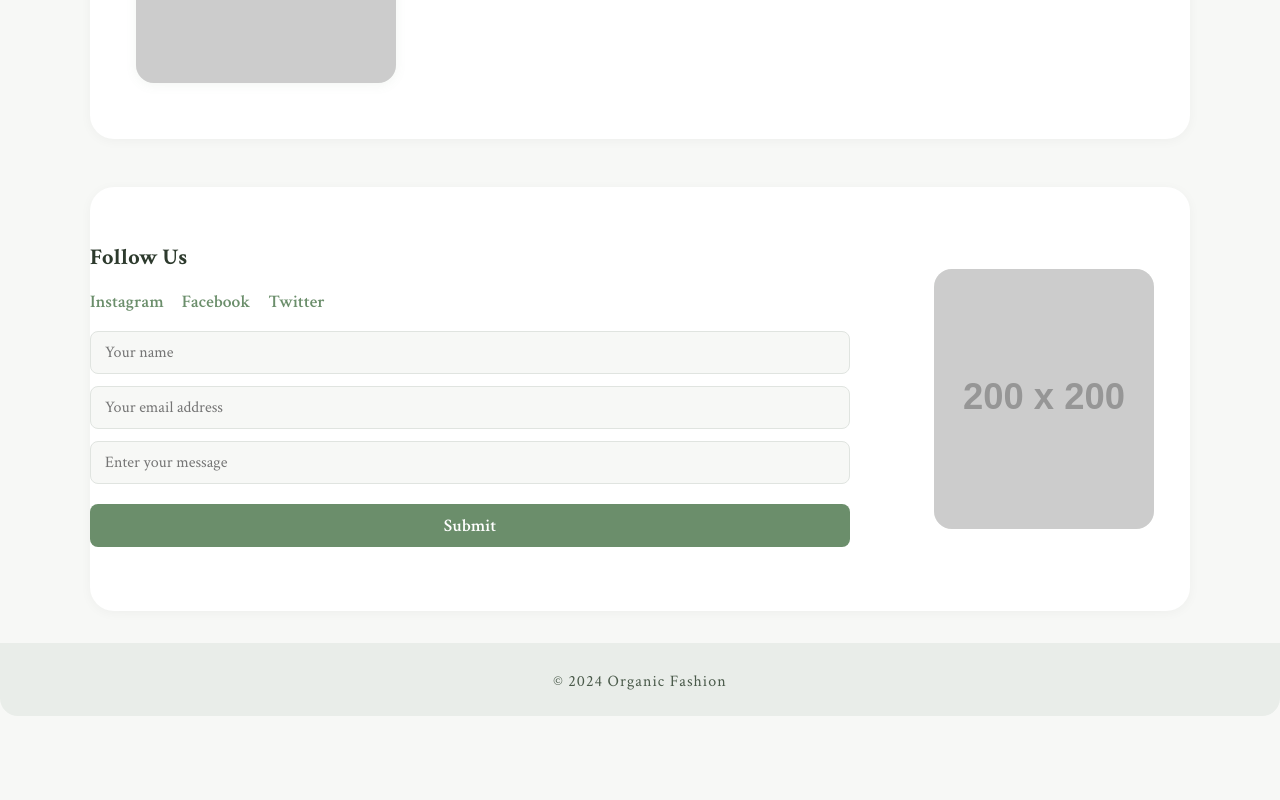
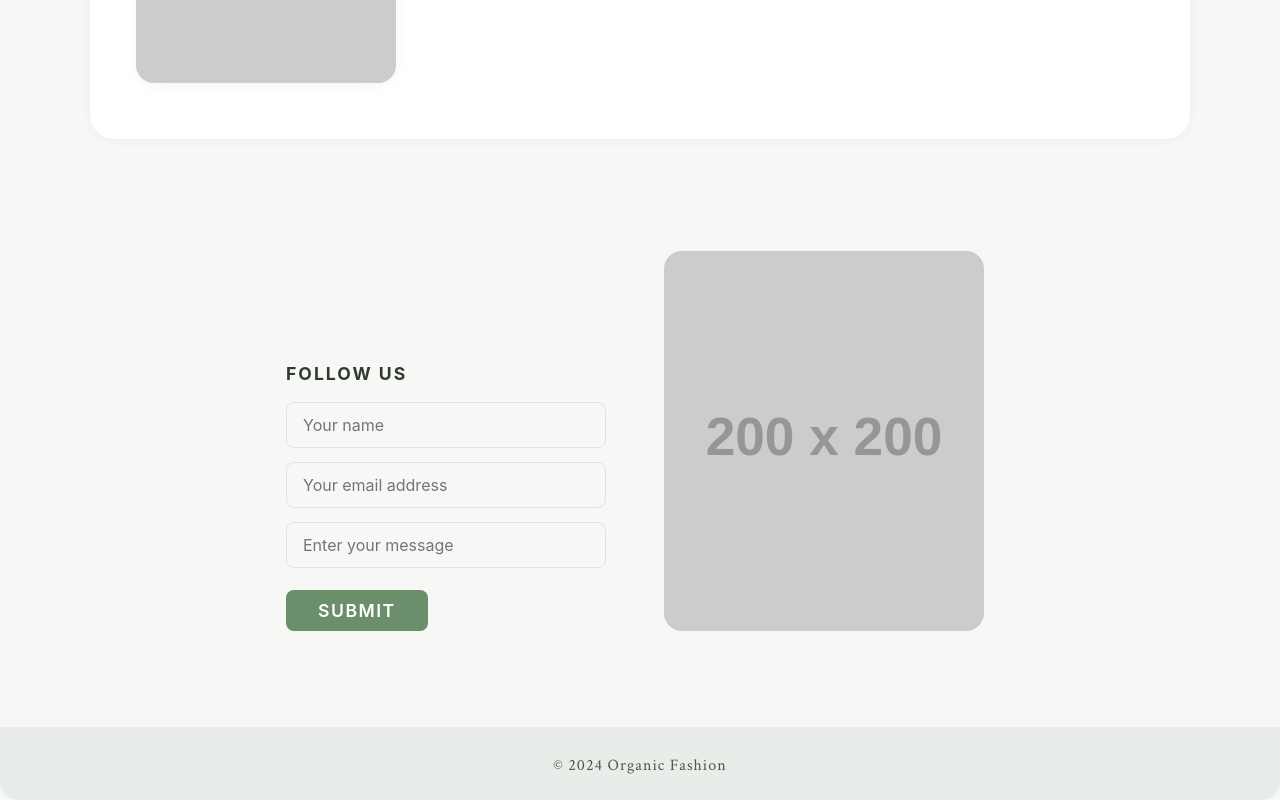
Before and after one commit to chasov-artem/organic-repo, a React (Vite) app: page / in a window 1280 px wide. Shown: the part 1684-2484 px from the top of the page. Before the commit the page ends 2400 px from the top, so only its background shows below. Built offline with nearby package versions, Linux system fonts and the light colour scheme.

Commit message:
style: update Follow Us / Contact Form section to match Figma design

```diff
--- a/src/components/ContactForm/ContactForm.jsx
+++ b/src/components/ContactForm/ContactForm.jsx
@@ -6,21 +6,9 @@ const ContactForm = () => {
 
   return (
     <section className={styles["contact"]}>
-      <div className={styles["contact__content"]}>
+      <div className={styles["contact__container"]}>
+        <div className={styles["contact__form-wrap"]}>
           <h2 className={styles["contact__title"]}>Follow Us</h2>
-        <div className={styles["contact__socials"]}>
-          {contact.socials.map((s) => (
-            <a
-              key={s.name}
-              href={s.url}
-              className={styles["contact__social"]}
-              target="_blank"
-              rel="noopener noreferrer"
-            >
-              {s.name}
-            </a>
-          ))}
-        </div>
           <form className={styles["contact__form"]}>
             {contact.form.fields.map((f) => (
               <input
@@ -43,6 +31,7 @@ const ContactForm = () => {
             className={styles["contact__img"]}
           />
         </div>
+      </div>
     </section>
   );
 };
--- a/src/components/ContactForm/ContactForm.module.scss
+++ b/src/components/ContactForm/ContactForm.module.scss
@@ -1,28 +1,36 @@
 .contact {
-  display: flex;
-  align-items: stretch;
-  justify-content: center;
-  gap: 48px;
-  padding: 56px 0 56px 0;
-  max-width: 1100px;
-  margin: 0 auto;
-  background: #fff;
-  border-radius: 24px;
-  box-shadow: 0 2px 12px rgba(0, 0, 0, 0.04);
+  width: 100%;
+  background: #f7f8f6;
+  padding: 64px 0 64px 0;
 
-  &__content {
-    flex: 1 1 0;
-    padding: 0 32px 0 0;
+  &__container {
+    max-width: 1100px;
+    margin: 0 auto;
     display: flex;
-    flex-direction: column;
+    align-items: flex-end;
+    gap: 48px;
     justify-content: center;
   }
 
+  &__form-wrap {
+    flex: 1 1 0;
+    display: flex;
+    flex-direction: column;
+    align-items: flex-start;
+    justify-content: flex-end;
+    max-width: 320px;
+    width: 100%;
+    padding: 0;
+  }
+
   &__title {
-    font-size: 1.4rem;
+    font-size: 1.1rem;
+    font-family: "Inter", Arial, sans-serif;
     font-weight: 700;
     margin-bottom: 18px;
     color: #2d3a2d;
+    letter-spacing: 2px;
+    text-transform: uppercase;
   }
 
   &__socials {
@@ -44,17 +52,21 @@
   &__form {
     display: flex;
     flex-direction: column;
-    gap: 12px;
-    margin-bottom: 8px;
+    gap: 14px;
+    width: 100%;
+    align-items: flex-start;
   }
 
   &__input {
-    padding: 10px 14px;
+    padding: 12px 16px;
     border-radius: 8px;
-    border: 1px solid #e0e4e0;
+    border: 1.5px solid #e0e4e0;
     font-size: 1rem;
     background: #f7f8f6;
     transition: border 0.2s;
+    font-family: "Inter", Arial, sans-serif;
+    width: 100%;
+    box-sizing: border-box;
     &:focus {
       border: 1.5px solid #6b8e6b;
     }
@@ -62,54 +74,73 @@
 
   &__btn {
     margin-top: 8px;
-    padding: 10px 0;
+    padding: 10px 32px;
     border-radius: 8px;
     border: none;
     background: #6b8e6b;
     color: #fff;
     font-size: 1.1rem;
+    font-family: "Inter", Arial, sans-serif;
     font-weight: 600;
+    letter-spacing: 1.5px;
     cursor: pointer;
     transition: background 0.2s;
+    text-transform: uppercase;
+    width: auto;
+    min-width: 120px;
+    box-sizing: border-box;
     &:hover {
       background: #2d3a2d;
     }
   }
 
   &__img-wrap {
-    flex: 0 0 260px;
+    flex: 0 0 340px;
     display: flex;
-    align-items: center;
+    align-items: flex-end;
     justify-content: center;
-    padding: 0 32px 0 0;
+    padding: 0;
   }
 
   &__img {
-    width: 220px;
-    height: 260px;
+    width: 320px;
+    height: 380px;
     object-fit: cover;
     border-radius: 18px;
     background: #f0f2ef;
   }
 
   @media (max-width: 900px) {
-    flex-direction: column-reverse;
-    gap: 24px;
-    padding: 32px 0;
+    &__container {
+      flex-direction: column-reverse;
+      gap: 24px;
+      align-items: center;
+    }
     &__img-wrap {
       padding: 0;
+      justify-content: center;
     }
-    &__content {
+    &__img {
+      width: 220px;
+      height: 220px;
+    }
+    &__form-wrap {
       padding: 0;
       text-align: center;
+      align-items: center;
+      max-width: 100%;
     }
     &__form {
       align-items: center;
+      max-width: 100%;
     }
     &__input,
     &__btn {
       width: 100%;
       max-width: 350px;
     }
+    &__btn {
+      min-width: 0;
+    }
   }
 }
```
Lines whose indentation alone changed are shown as unchanged.
